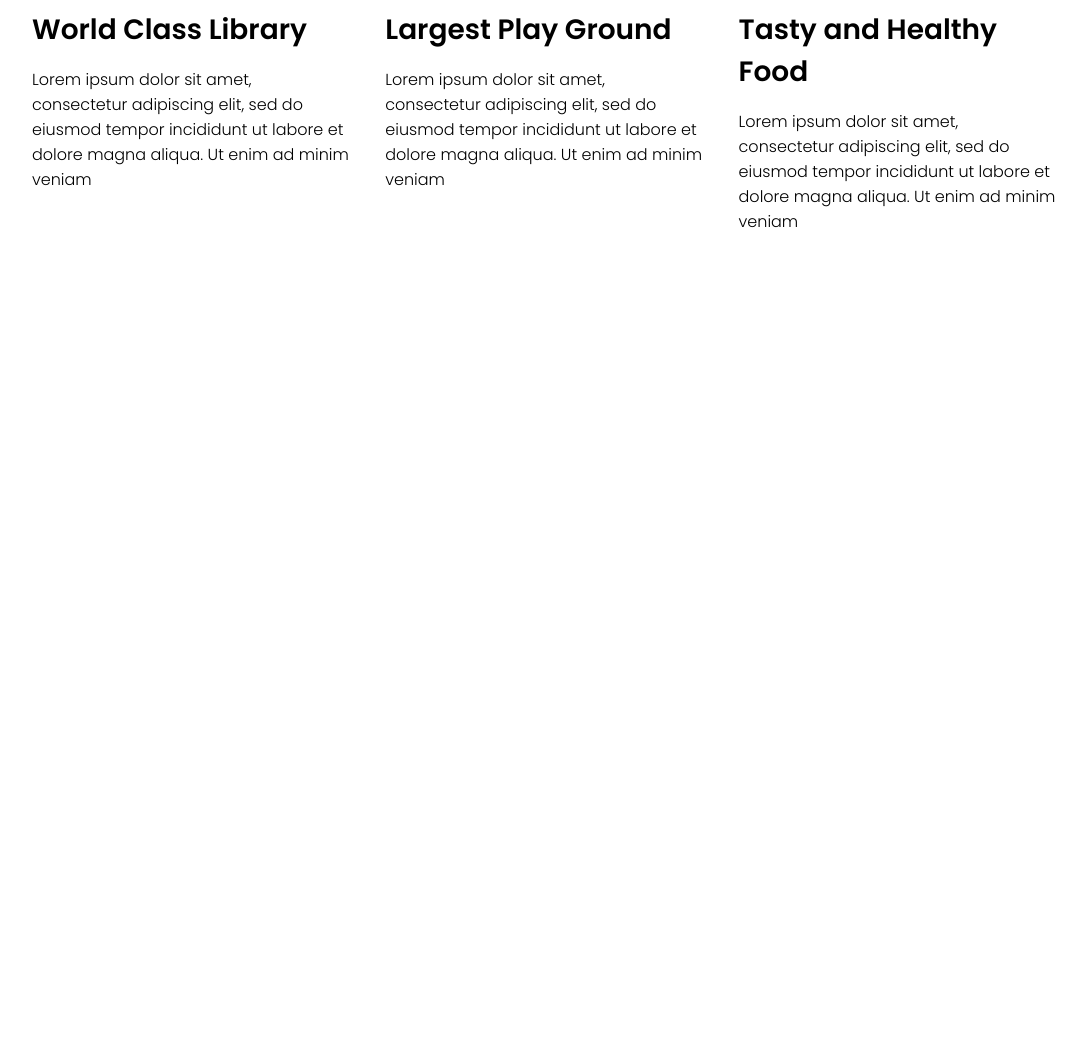
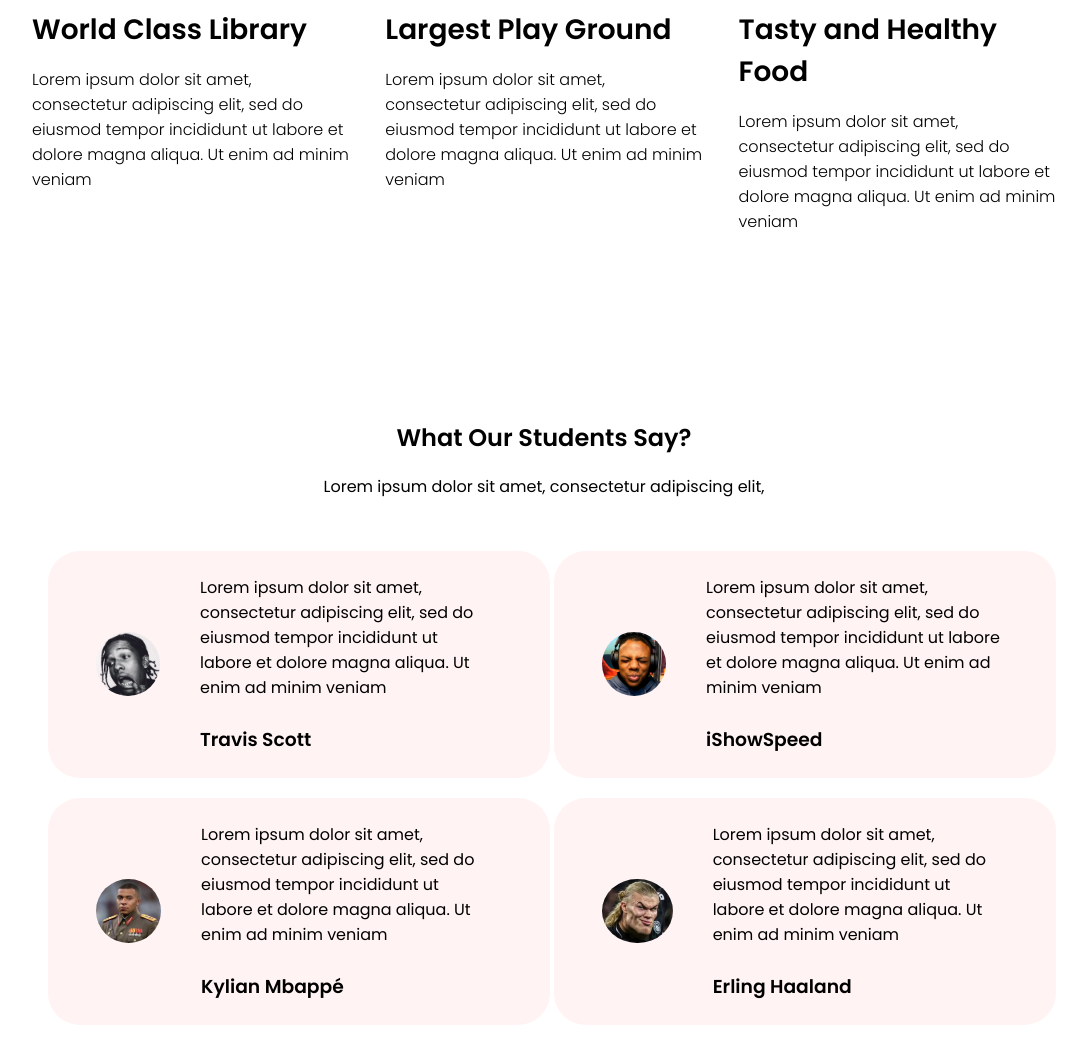
Before and after one commit to pisethchhith/eduford-university, a plain HTML site: page index.html in a window 1280 px wide. Shown: the part 2842-3890 px from the top of the page, without its empty margins (96-1182 px from the left). Before the commit the page ends 3142 px from the top, so only its background shows below. Drawn offline with Linux system fonts and the light colour scheme.

Commit message:
Added assets and reviews section

```diff
--- a/css/style.css
+++ b/css/style.css
@@ -209,6 +209,7 @@ nav ul li a:hover::after{
     opacity: 1;
 }
 
+/* our facilities */
 .facilities {
     width: 80%;
     margin: auto;
@@ -251,3 +252,57 @@ nav ul li a:hover::after{
     color: #f44336;
     transition: ease-in-out 250ms;
 }
+
+/* our reviews */
+.reviews {
+    width: 80%;
+    margin: auto;
+    text-align: center;
+    padding-top:100px;
+}
+
+.reviews-wrapper-row {
+    margin-top: 5%;
+    display: flex;
+    justify-content: space-between;
+    flex-wrap: wrap;
+    margin-bottom: 5%;
+    margin-left: 16px;
+}
+
+.reviews-column {
+    flex-basis: 45%;
+    margin-bottom: 2%;
+    display: flex;
+    text-align: left;
+    padding: 24px;
+    background-color: #fff3f3;
+    border-radius: 2em;
+    align-items: center;
+}
+
+.reviews-column img {
+    width: auto;
+    height: 64px;
+    border-radius: 50%;
+    margin: 12px 24px
+}
+
+.reviews-column h3{
+    margin: 0;
+    text-align: left;
+    padding-left: 16px;
+}
+
+.reviews-column p {
+    box-sizing: border-box;
+    margin: 0 16px;
+}
+
+.user-review{
+    display: flex;
+    flex-direction: column;
+    justify-content: center;
+    box-sizing: border-box;
+    padding: 0 16px 0 0;
+}
--- a/index.html
+++ b/index.html
@@ -109,5 +109,45 @@
             </div>
         </div>
     </section>
+
+    <!-- our feedback -->
+
+    <section class="reviews">
+        <h1 class="reviews-header">What Our Students Say?</h1>
+        <p class="reviews-paragraph">Lorem ipsum dolor sit amet, consectetur adipiscing elit,</p>
+        <div class="reviews-wrapper-row">
+            <div class="reviews-column">
+                <img src="img/user3.jpeg" alt="travis scott" >
+                <div class="user-review">
+                    <p>Lorem ipsum dolor sit amet, consectetur adipiscing elit, sed do eiusmod tempor incididunt ut labore et dolore magna aliqua.
+                    Ut enim ad minim veniam</p><br>
+                    <h3>Travis Scott</h3>
+                </div>
+            </div>
+            <div class="reviews-column">
+                <img src="img/user4.jpeg" alt="ishowspeed" >
+                <div class="user-review">
+                    <p>Lorem ipsum dolor sit amet, consectetur adipiscing elit, sed do eiusmod tempor incididunt ut labore et dolore magna aliqua.
+                    Ut enim ad minim veniam</p><br>
+                    <h3>iShowSpeed</h3>
+                </div>
+            </div>
+            <div class="reviews-column">
+                <img src="img/user5.jpeg" alt="kylian mbappé" >
+                <div class="user-review">
+                    <p>Lorem ipsum dolor sit amet, consectetur adipiscing elit, sed do eiusmod tempor incididunt ut labore et dolore magna aliqua.
+                    Ut enim ad minim veniam</p><br>
+                    <h3>Kylian Mbappé</h3>
+                </div>
+            </div>
+            <div class="reviews-column">
+                <img src="img/user6.jpeg" alt="kylian mbappé" >
+                <div class="user-review">
+                    <p>Lorem ipsum dolor sit amet, consectetur adipiscing elit, sed do eiusmod tempor incididunt ut labore et dolore magna aliqua.
+                    Ut enim ad minim veniam</p><br>
+                    <h3>Erling Haaland</h3>
+                </div>
+            </div>
+    </section>
 </body>
 </html>
```
Also changed, not shown: img/user3.jpeg (added), img/user4.jpeg (added), img/user5.jpeg (added), img/user6.jpeg (added).
